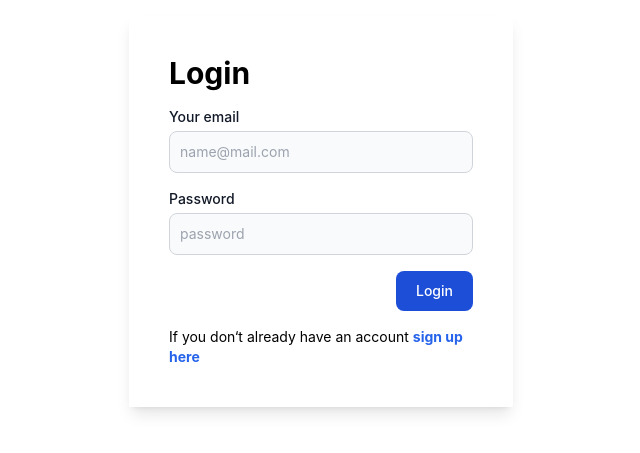
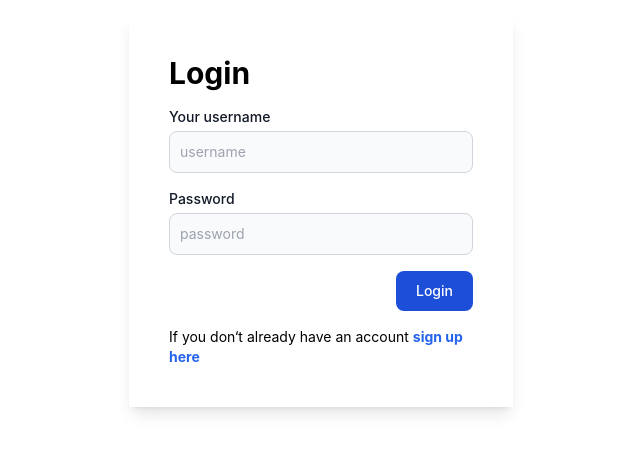
Before and after one commit to abdel7ak96/FlixFlex_fullstack, a Next.js app: page /auth in a window 1280 px wide. Shown: the part 189-642 px from the top of the page, without its empty margins (319-959 px from the left). Built offline with nearby package versions, Linux system fonts and the light colour scheme.

Commit message:
Implement: setup simple sign up flow

```diff
--- /dev/null
+++ b/pages/api/signup.ts
@@ -0,0 +1,34 @@
+import type { NextApiRequest, NextApiResponse } from 'next';
+import { PrismaClient } from '@prisma/client';
+
+type Data = {
+  id: number;
+};
+
+type Error = {
+  error: string;
+};
+const prisma = new PrismaClient();
+
+export default async function handler(
+  req: NextApiRequest,
+  res: NextApiResponse<Data | Error>
+) {
+  const username = req.body.username;
+  const password = req.body.password;
+
+  const ExistingUser = await prisma.user.findFirst({ where: { username } });
+
+  if (ExistingUser) {
+    res.status(500).send({ error: 'Username is not valid' });
+  }
+
+  const newUser = await prisma.user.create({
+    data: {
+      username,
+      password,
+    },
+  });
+
+  res.status(200).json({ id: newUser.id });
+}
--- a/pages/auth.tsx
+++ b/pages/auth.tsx
@@ -3,6 +3,24 @@ import { useState } from 'react';
 
 const Auth: NextPage = () => {
   const [loginView, setLoginView] = useState<boolean>(true);
+
+  const [username, setUsername] = useState<string>('');
+  const [password, setPassword] = useState<string>('');
+
+  const formSubmit = () => {
+    const JSONdata = JSON.stringify({ username, password });
+    fetch(loginView ? '/api/login' : '/api/signup', {
+      method: 'POST',
+      headers: {
+        'Content-Type': 'application/json',
+      },
+      body: JSONdata,
+    }).then((res) => {
+      console.log(res.status);
+      // Save token to cookies
+      // redirect to home
+    });
+  };
 
   return (
     <div className="flex flex-col justify-center items-center h-screen">
@@ -10,19 +28,27 @@ const Auth: NextPage = () => {
         <h1 className="text-3xl font-bold mb-4">
           {loginView ? 'Login' : 'Sign up'}
         </h1>
+        <form
+          onSubmit={(e) => {
+            e.preventDefault();
+            formSubmit();
+          }}
+        >
           <div className="mb-4">
             <label
               htmlFor="email"
               className="block mb-1 text-sm font-medium text-gray-900"
             >
-            Your email
+              Your username
             </label>
             <input
-            type="email"
-            id="email"
-            aria-describedby="helper-text-explanation"
+              type="text"
+              id="username"
+              name="username"
+              value={username}
+              onChange={(e) => setUsername(e.target.value)}
               className="bg-gray-50 border border-gray-300 text-gray-900 text-sm rounded-lg focus:ring-blue-500 focus:border-blue-500 block w-full p-2.5"
-            placeholder="name@mail.com"
+              placeholder="username"
             ></input>
           </div>
           <div className="my-2">
@@ -35,19 +61,22 @@ const Auth: NextPage = () => {
             <input
               type="password"
               id="password"
-            aria-describedby="helper-text-explanation"
+              name="password"
+              value={password}
+              onChange={(e) => setPassword(e.target.value)}
               className="bg-gray-50 border border-gray-300 text-gray-900 text-sm rounded-lg focus:ring-blue-500 focus:border-blue-500 block w-full p-2.5"
               placeholder="password"
             ></input>
           </div>
           <div className="flex justify-end mb-4">
             <button
-            type="button"
+              type="submit"
               className="text-white bg-blue-700 hover:bg-blue-800 focus:ring-4 focus:ring-blue-300 font-medium rounded-lg text-sm px-5 py-2.5 mt-2"
             >
               {loginView ? 'Login' : 'Sign up'}
             </button>
           </div>
+        </form>
         <p className="text-sm">
           If you {loginView && <>don&lsquo;t</>} already have an account{' '}
           <span
```
Lines whose indentation alone changed are shown as unchanged.
